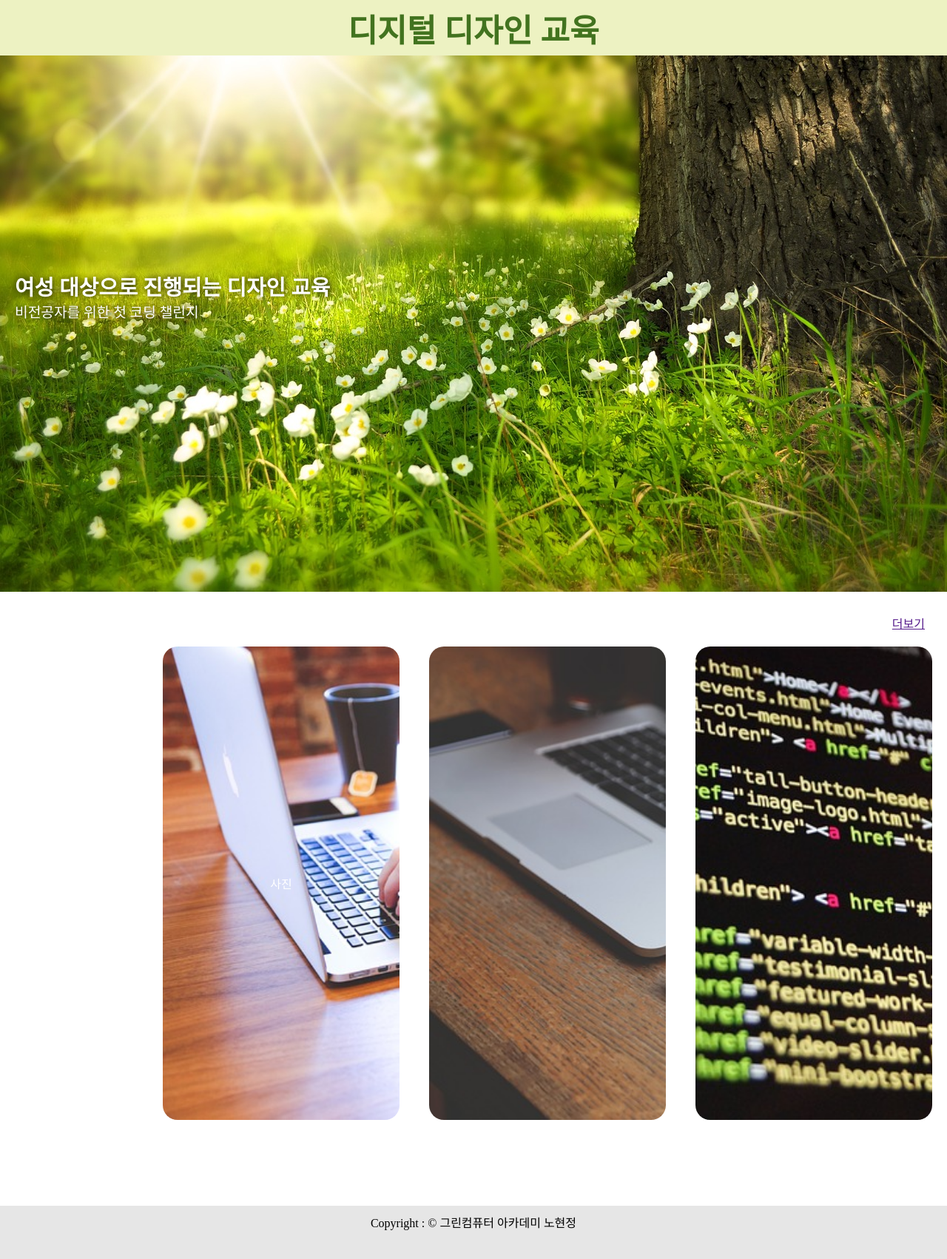
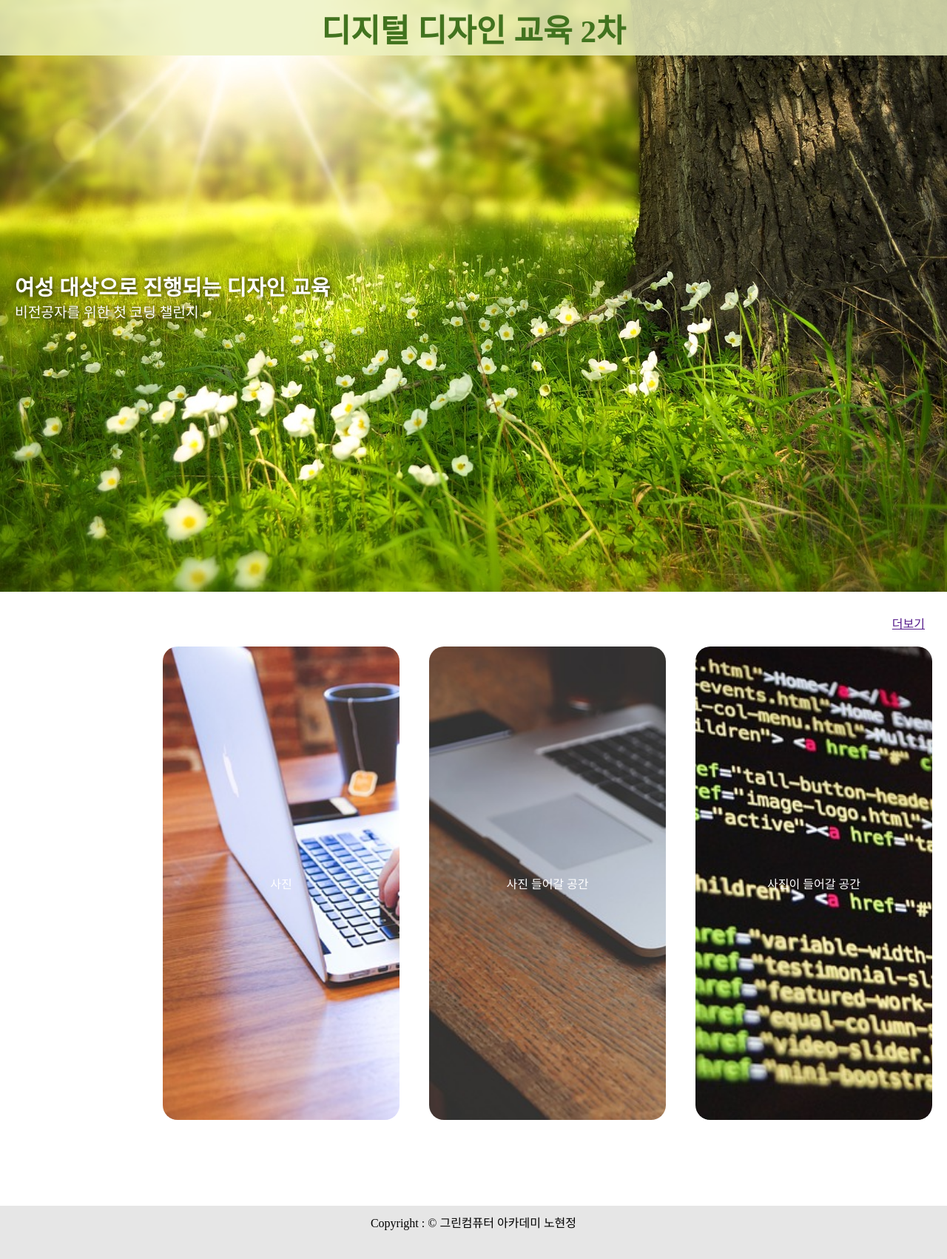
Before and after one commit to jellyfish0920/hongbo, a plain HTML site: page index.html in a window 1280 px wide. Shown: the whole page at 74% size. Drawn offline with Linux system fonts and the light colour scheme; a web font is replaced by a local one.

Commit message:
Add files via upload

```diff
--- a/index.html
+++ b/index.html
@@ -3,13 +3,13 @@
 <head>
     <meta charset="UTF-8">
     <meta name="viewport" content="width=device-width, initial-scale=1.0">
-    <title>디지털 디자인 교육</title>
+    <title>디지털 디자인 교육 2차</title>
     <link rel="stylesheet" href="style.css">
 </head>
 <body>
     <!-- 웹사이트의 제목 -->
     <header>
-         <h1>디지털 디자인 교육</h1>
+         <h1>디지털 디자인 교육 2차</h1>
     </header>
 
     <!-- 섹션1 웹사이트 설명 -->
@@ -25,8 +25,14 @@
         </span>
         <div class="gallery">
             <div class="pic1">사진</div>
-            <div class="pic2"></div>
-            <div class="pic3"></div>
+            <div class="pic2">
+                <span>사진 들어갈 공간</span>
+            </div>
+            <!-- 글자와 배경을 따로 두려면, 형제관계에 있어야 한다 -->
+            <div class="pic-box">
+                <div class="text">사진이 들어갈 공간</div>
+                <div class="pic3"></div>
+            </div>
         </div>
     </section>
 
--- a/style.css
+++ b/style.css
@@ -17,13 +17,17 @@ body, h1, h2, p {
 
 /* 사이트 제목과 관련된 디자인만 */
 header {
-    background-color: #EDF2C2;
+    background-color: #edf2c2d0;
     width: 100%;
     height: 75px;
     display: flex;
     justify-content: center; /*가로중앙정렬*/
     align-items: center; /*세로중앙정렬*/
+
     position: fixed;
+    /*화면 위에 고정시킬 때 z축을 기준으로 앞으로 더 나와있게 한다.
+      가장 앞쪽에 나온다*/
+    z-index: 100;
 }
 header h1 {
     color: #42731f;
@@ -68,7 +72,8 @@ section {
     display: flex;
     justify-content: end;
 }
-.pic1, .pic2, .pic3 {
+.pic1, .pic2, .pic3,
+.text, .pic-box {
     /*div 태그는 공간을 확인하기 어려우므로 미리 지정*/
     width: 25vw; /*화면사이즈 기준으로 비율*/
     height: 80vh; /*화면의 높이사이즈 기준으로 비율*/
@@ -87,15 +92,50 @@ section {
 .pic1 {
     background-image: url(pic1.jpg);
     background-size: cover;
+    transition: all 0.5s;
+}
+.pic1:hover {
+    box-shadow: 10px 5px 5px rgba(0, 0, 0, 0.302);
+    transform: translate(-10px, -5px);
 }
 .pic2 {
     background-image: url(pic2.jpg);
     background-size: cover;
+    transition: all 0.5s;
+}
+.pic2:hover {
+    /*opacity는 태그 전체가 투명해진다, 그 안에 있는 자식도 투명*/
+    opacity: 0.7;
+    transform: translateY(-10px);
+}
+.pic-box {
+    position: relative;
+    /*div에서 자식이 부모보다 클 때, hidden을 쓰면 부모보다 큰 부분은 안보이게 한다*/
+    overflow: hidden;
+}
+.text, .pic3 {
+    margin: 0;
+}
+.text {
+    z-index: 10;
+    background-color: transparent; /*색없음*/
 }
 .pic3 {
+    position: absolute;
+    left: 0;
+    top: 0;
+
     background-image: url(pic3.jpg);
     background-size: cover;
     background-position: center;
+
+    transition: all 0.5s;
+}
+/*pic3위에 text가 z-index로 올라가 있기 때문에 pic-box 위에 마우스를 올렸을 때
+  pic3의 디자인을 바꾸는 css 선택자*/
+.pic-box:hover .pic3 {
+    filter: blur(5px);
+    transform: scale(1.1);
 }
 
 /*푸터 디자인*/
@@ -105,3 +145,19 @@ footer {
     text-align: center;
     padding: 10px;
 }
+
+/*미디어쿼리를 이용해서 모바일 화면으로 제작*/
+@media (max-width: 768px) {
+    /* section2의 레이아웃을 수정 */
+    /* 일렬로 나열되어있는 pic들을 세로ㄹ 정렬 */
+    /* gallery의 flex 수정 */
+    .gallery {
+        flex-direction: column;
+
+    }
+    .pic1, .pic2, .pic3,
+    .text, .pic-box {
+        width: 85vw;
+        height: 24vh;
+    }
+}
```
